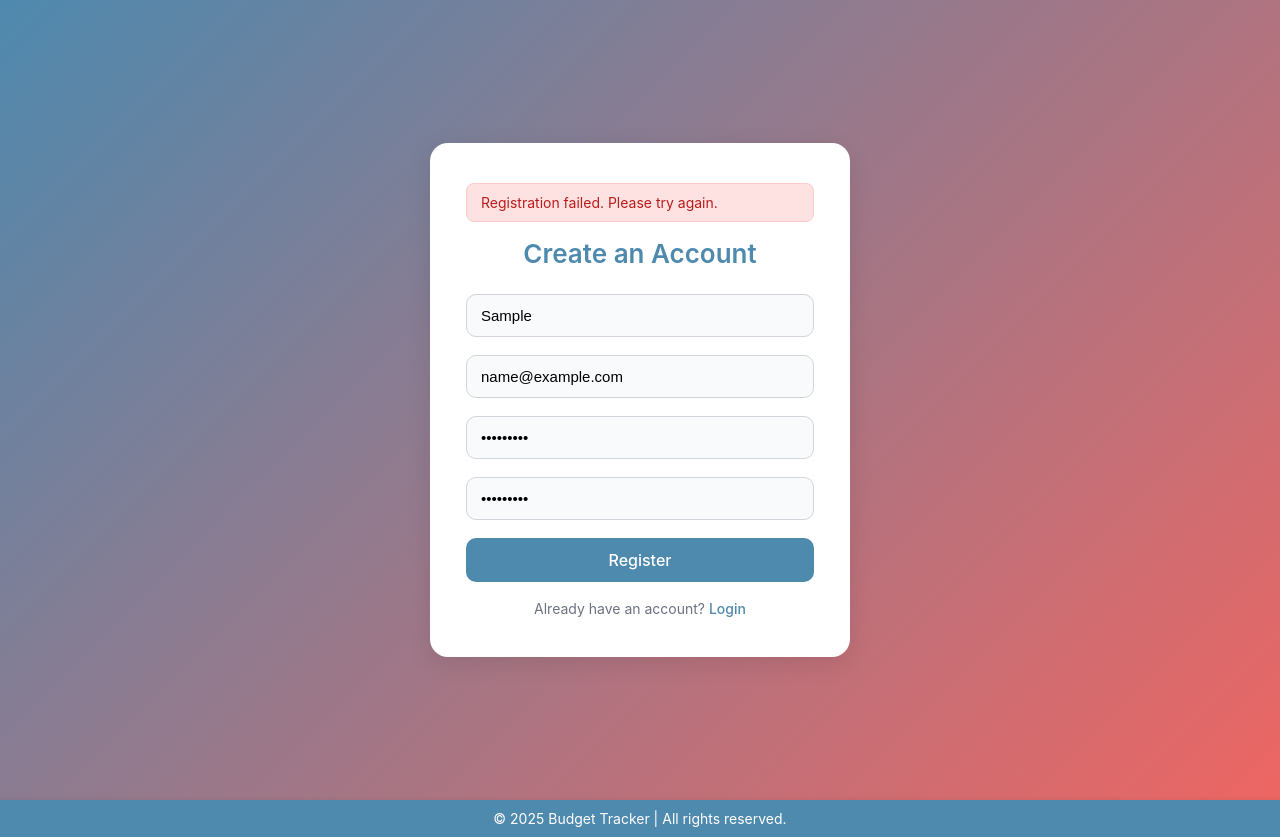
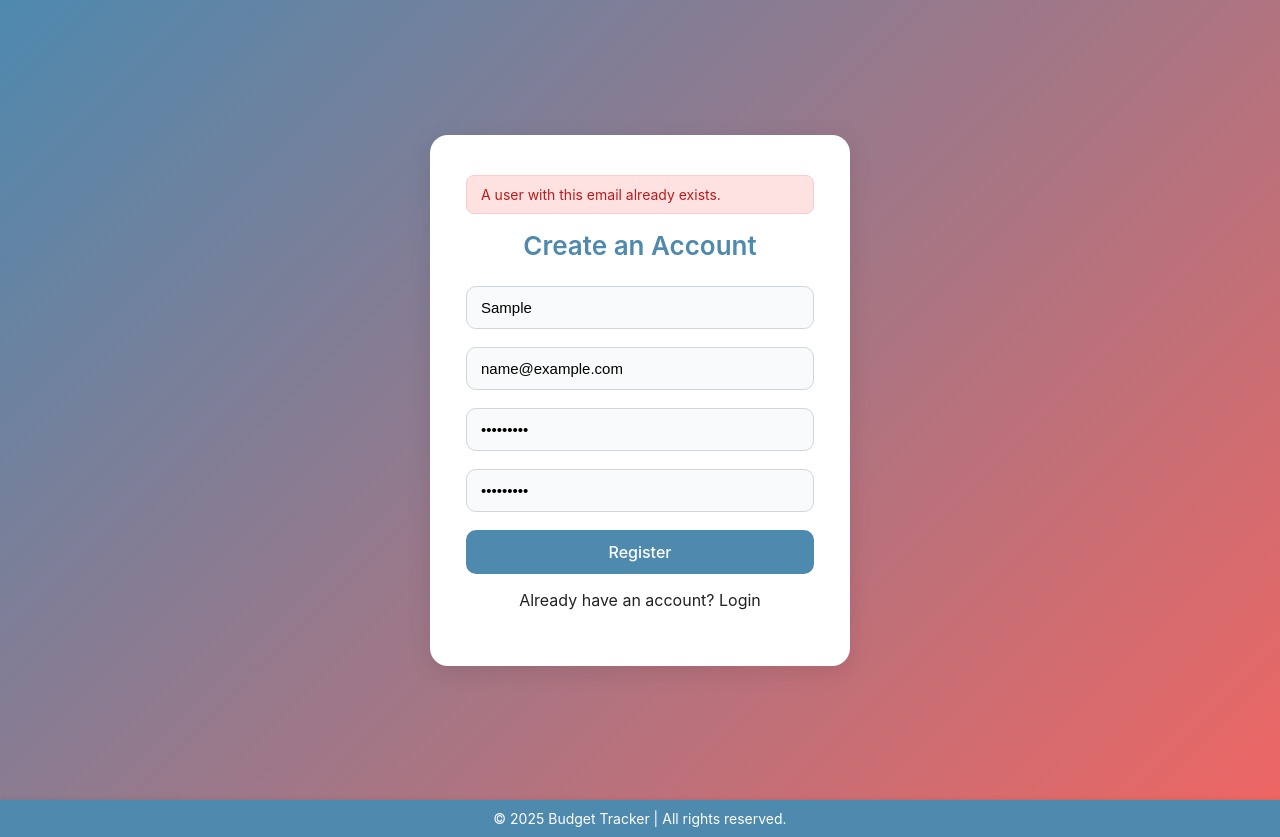
Before and after one commit to lakshay633/Personal_Budget_Tracker, a React (Vite) app in the folder budget-tracker-frontend/: page /register in a window 1280 px wide. Both pictures are taken after typing "Sample", "name@example.com", "Sample123", "Sample123" into the empty fields and a click on the button "Register". Built offline with nearby package versions, Linux system fonts and the light colour scheme; no server answers.

Commit message:
Changes in validation messages and minor fixes.

```diff
--- a/budget-tracker-frontend/src/api/auth.js
+++ b/budget-tracker-frontend/src/api/auth.js
@@ -1,10 +1,4 @@
 import api from "./axios";
-
-/*
- Backend login endpoint in your backend zip is at POST / (root),
- which returns access and refresh tokens (SimpleJWT).
- Adjust paths here if your backend uses /login or /api/token/.
-*/
 
 export const loginRequest = (credentials) =>
   api.post("/", credentials); // expected {email, password}
--- a/budget-tracker-frontend/src/pages/Login.jsx
+++ b/budget-tracker-frontend/src/pages/Login.jsx
@@ -1,4 +1,3 @@
-// src/pages/Login.jsx
 import React, { useState } from "react";
 import styled from "styled-components";
 import useAuth from "../hooks/useAuth";
@@ -24,7 +23,12 @@ const Card = styled.div`
   animation: fadeIn 0.6s ease;
 `;
 
-const Title = styled.h2` margin-bottom: 20px; color: ${({ theme }) => theme.colors.primary}; text-align:center; `;
+const Title = styled.h2`
+  margin-bottom: 20px;
+  color: ${({ theme }) => theme.colors.primary};
+  text-align:center;
+`;
+
 const Input = styled.input`
   width:100%;
   margin-bottom: 16px;
@@ -34,6 +38,7 @@ const Input = styled.input`
   font-size: 15px;
   &:focus { outline: none; border-color: ${({ theme }) => theme.colors.primary}; box-shadow: 0 0 0 2px rgba(78,137,174,0.12); }
 `;
+
 const Button = styled.button`
   width:100%;
   padding: 12px;
@@ -46,7 +51,14 @@ const Button = styled.button`
   transition: all 0.2s ease;
   &:hover { background: ${({ theme }) => theme.colors.accent}; transform: translateY(-1px); }
 `;
-const FooterText = styled.div` margin-top: 16px; text-align:center; font-size:14px; color:#666; a{ color:#4e89ae; text-decoration:none; &:hover{text-decoration:underline;} }`;
+
+const FooterText = styled.div`
+  margin-top: 16px;
+  text-align:center;
+  font-size:14px;
+  color:#666;
+  a{ color:#4e89ae; text-decoration:none; &:hover{text-decoration:underline;} }
+`;
 
 /* Error alert + close */
 const ErrorAlert = styled.div`
@@ -73,30 +85,7 @@ const CloseBtn = styled.button`
   line-height: 1;
 `;
 
-/* Helper to format backend errors into a readable string */
-function parseBackendError(data) {
-  if (!data) return "Login failed. Please try again.";
-  if (typeof data === "string") return data;
-  if (Array.isArray(data)) return data.join(" ");
-  if (typeof data === "object") {
-    // common DRF patterns: { "detail": "..." } or { "non_field_errors": ["..."] } or field errors
-    if (data.detail) return String(data.detail);
-    if (data.non_field_errors) return Array.isArray(data.non_field_errors) ? data.non_field_errors.join(" ") : String(data.non_field_errors);
-    // collect field errors
-    const parts = [];
-    Object.entries(data).forEach(([key, val]) => {
-      if (!val) return;
-      let msg;
-      if (Array.isArray(val)) msg = val.join(" ");
-      else if (typeof val === "object") msg = JSON.stringify(val);
-      else msg = String(val);
-      const label = key === "non_field_errors" ? "" : `${key}: `;
-      parts.push(label + msg);
-    });
-    if (parts.length) return parts.join(" ");
-  }
-  return "Login failed. Please check your credentials.";
-}
+
 
 export default function Login() {
   const { login } = useAuth();
@@ -108,26 +97,26 @@ export default function Login() {
 
 const handleSubmit = async (e) => {
   e.preventDefault();
+  setError("");
   setLoading(true);
-    setError(""); // clear previous
+
   try {
     await login({ email, password });
     nav("/dashboard");
   } catch (err) {
-      // log for debugging
   console.error("Login error raw:", err);
-      const data = err?.response?.data;
-      // network error / no response
-      if (!err.response) {
+
+  if (err.message?.includes("Network")) {
     setError("Network error: please check your connection.");
   } else {
-        const msg = parseBackendError(data);
-        setError(msg);
+    setError("Invalid credentials. Please check your email and password.");
   }
-    } finally {
+}
+finally {
     setLoading(false);
   }
 };
+
 
   return (
     <>
--- a/budget-tracker-frontend/src/pages/Register.jsx
+++ b/budget-tracker-frontend/src/pages/Register.jsx
@@ -19,7 +19,6 @@ const Card = styled.div`
   padding: 40px 36px;
   border-radius: 18px;
   box-shadow: 0 6px 24px rgba(0, 0, 0, 0.1);
-  animation: fadeIn 0.6s ease;
 `;
 
 const Title = styled.h2`
@@ -38,14 +37,6 @@ const Input = styled.input`
   border: 1px solid #d1d5db;
   font-size: 15px;
   background: #f9fafb;
-  transition: 0.2s ease;
-
-  &:focus {
-    outline: none;
-    border-color: ${({ theme }) => theme.colors.primary};
-    box-shadow: 0 0 0 2px rgba(78, 137, 174, 0.2);
-    background: #fff;
-  }
 `;
 
 const Button = styled.button`
@@ -58,7 +49,7 @@ const Button = styled.button`
   font-weight: 500;
   border-radius: 10px;
   cursor: pointer;
-  transition: all 0.2s ease;
+  transition: 0.2s ease;
 
   &:hover {
     background: ${({ theme }) => theme.colors.accent};
@@ -68,23 +59,6 @@ const Button = styled.button`
   &:disabled {
     opacity: 0.6;
     cursor: not-allowed;
-  }
-`;
-
-const FooterText = styled.div`
-  margin-top: 18px;
-  text-align: center;
-  font-size: 14px;
-  color: #6b7280;
-
-  a {
-    color: #4e89ae;
-    text-decoration: none;
-    font-weight: 500;
-
-    &:hover {
-      text-decoration: underline;
-    }
   }
 `;
 
@@ -99,29 +73,6 @@ const ErrorAlert = styled.div`
   text-align: left;
 `;
 
-// helper to turn various backend error shapes into a readable message
-function parseBackendError(data) {
-  if (!data) return "Registration failed. Please try again.";
-  if (typeof data === "string") return data;
-  if (Array.isArray(data)) return data.join(" ");
-  if (typeof data === "object") {
-    // collect messages from keys
-    const parts = [];
-    Object.entries(data).forEach(([key, val]) => {
-      if (!val) return;
-      let msg;
-      if (Array.isArray(val)) msg = val.join(" ");
-      else if (typeof val === "object") msg = JSON.stringify(val);
-      else msg = String(val);
-      // friendly key labels
-      const label = key === "non_field_errors" ? "" : `${key}: `;
-      parts.push(label + msg);
-    });
-    return parts.join(" ");
-  }
-  return "Registration failed. Please check your details.";
-}
-
 export default function Register() {
   const { register } = useAuth();
   const nav = useNavigate();
@@ -133,7 +84,7 @@ export default function Register() {
     password2: "",
   });
   const [loading, setLoading] = useState(false);
-  const [error, setError] = useState(""); // persistent until user closes or changes
+  const [error, setError] = useState("");
 
   const handleChange = (e) => {
     setForm({ ...form, [e.target.name]: e.target.value });
@@ -143,21 +94,42 @@ export default function Register() {
     e.preventDefault();
     setError("");
 
+    //Local frontend validations
+
+    if (!form.name.trim()) {
+      setError("Please enter your full name.");
+      return;
+    }
+
+    if (!form.email.includes("@") || !form.email.includes(".")) {
+      setError("Please enter a valid email address.");
+      return;
+    }
+
     if (form.password !== form.password2) {
       setError("Passwords do not match.");
+      return;
+    }
+
+    if (form.password.length < 8) {
+      setError("Password must be at least 8 characters long.");
+      return;
+    }
+
+    if (/^\d+$/.test(form.password)) {
+      setError("Password cannot be entirely numeric.");
       return;
     }
 
     setLoading(true);
     try {
       await register(form);
+      alert("Registration successful! Please login.");
       nav("/login");
     } catch (err) {
-      console.error(err);
-      const data = err.response?.data;
-      const message = parseBackendError(data);
-      setError(message);
-    } finally {
+  console.error("Register error raw:", err);
+  setError("A user with this email already exists.");
+}finally {
       setLoading(false);
     }
   };
@@ -166,11 +138,7 @@ export default function Register() {
     <>
       <Container>
         <Card>
-          {error && (
-            <ErrorAlert role="alert" aria-live="polite">
-              {error}
-            </ErrorAlert>
-          )}
+          {error && <ErrorAlert>{error}</ErrorAlert>}
 
           <Title>Create an Account</Title>
           <form onSubmit={handleSubmit}>
@@ -194,7 +162,7 @@ export default function Register() {
               type="password"
               value={form.password}
               onChange={handleChange}
-              placeholder="Password"
+              placeholder="Password (min 8 characters)"
               required
             />
             <Input
@@ -209,9 +177,10 @@ export default function Register() {
               {loading ? "Creating Account..." : "Register"}
             </Button>
           </form>
-          <FooterText>
+
+          <p style={{ textAlign: "center", marginTop: 16 }}>
             Already have an account? <Link to="/login">Login</Link>
-          </FooterText>
+          </p>
         </Card>
       </Container>
       <Footer />
```
Also changed, not shown: 1 other file (tests, documents, lock files or other folders). Lines whose indentation alone changed are shown as unchanged.
